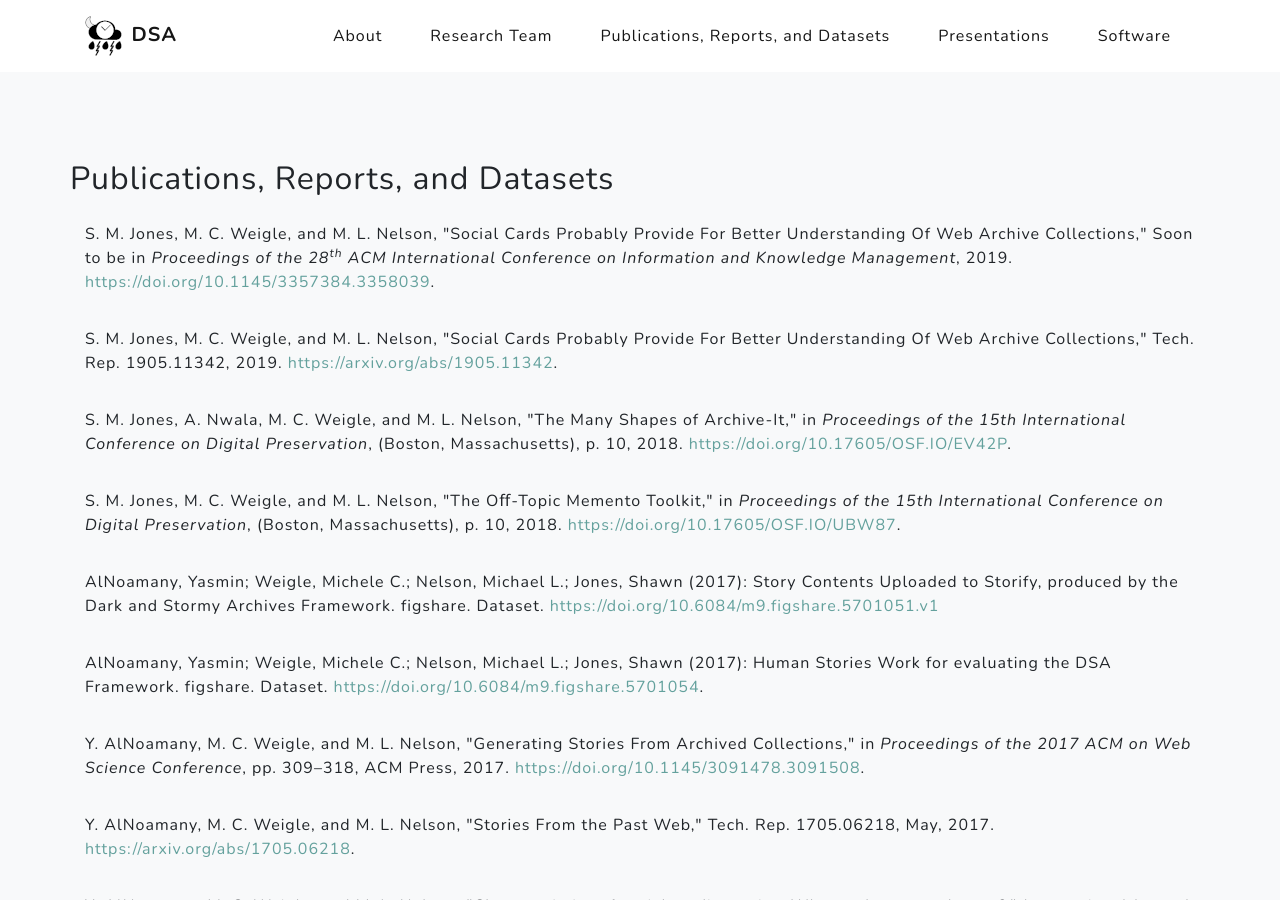
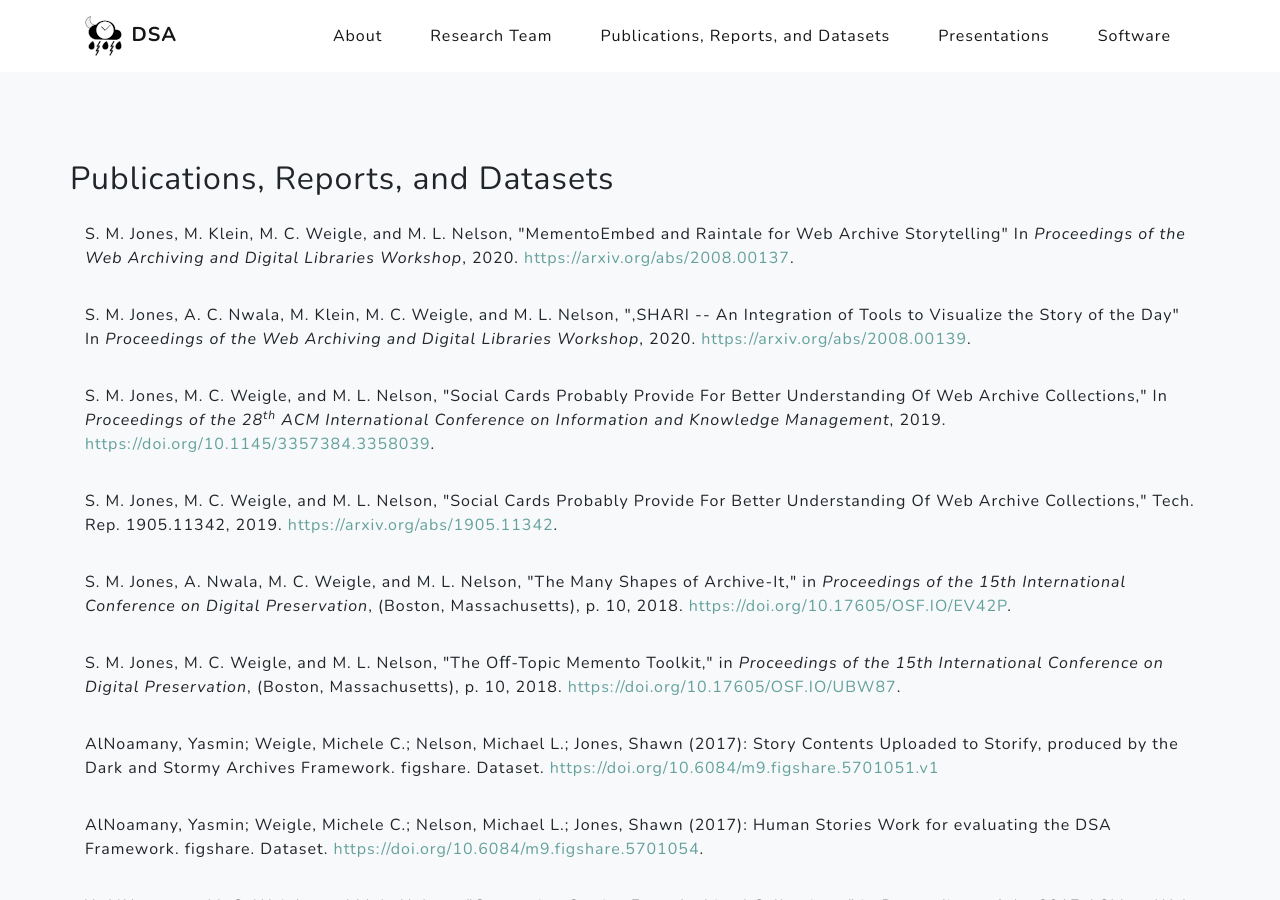
Before and after one commit to oduwsdl/oduwsdl.github.io, a Jekyll site: the page built from publications.html, in a window 1280 px wide and 900 px high. Built offline with Jekyll 4.4.1, drawn with Linux system fonts in a browser that asks for light colours; nearby versions of some CDN libraries.

Commit message:
updated for WADL 2020

```diff
--- a/publications.html
+++ b/publications.html
@@ -13,7 +13,27 @@ permalink: /publications.html
 
     <div class="row">
       <div class="col-xl-12 col-lg-12">
-          S. M. Jones, M. C. Weigle, and M. L. Nelson, &quot;Social Cards Probably Provide For Better Understanding Of Web Archive Collections,&quot; Soon to be in <em>Proceedings of the 28<sup>th</sup> ACM International Conference on Information and Knowledge Management</em>, 2019. <a href="https://doi.org/10.1145/3357384.3358039">https://doi.org/10.1145/3357384.3358039</a>.
+          S. M. Jones, M. Klein, M. C. Weigle, and M. L. Nelson, &quot;MementoEmbed and Raintale for Web Archive Storytelling&quot; In <em>Proceedings of the Web Archiving and Digital Libraries Workshop</em>, 2020. <a href="https://arxiv.org/abs/2008.00137">https://arxiv.org/abs/2008.00137</a>.
+      </div>
+    </div>
+
+    <div class="row">
+      <hr/>
+    </div>
+
+    <div class="row">
+      <div class="col-xl-12 col-lg-12">
+          S. M. Jones, A. C. Nwala, M. Klein, M. C. Weigle, and M. L. Nelson, &quot;,SHARI -- An Integration of Tools to Visualize the Story of the Day&quot; In <em>Proceedings of the Web Archiving and Digital Libraries Workshop</em>, 2020. <a href="https://arxiv.org/abs/2008.00139">https://arxiv.org/abs/2008.00139</a>.
+      </div>
+    </div>
+
+    <div class="row">
+      <hr/>
+    </div>
+
+    <div class="row">
+      <div class="col-xl-12 col-lg-12">
+          S. M. Jones, M. C. Weigle, and M. L. Nelson, &quot;Social Cards Probably Provide For Better Understanding Of Web Archive Collections,&quot; In <em>Proceedings of the 28<sup>th</sup> ACM International Conference on Information and Knowledge Management</em>, 2019. <a href="https://doi.org/10.1145/3357384.3358039">https://doi.org/10.1145/3357384.3358039</a>.
       </div>
     </div>
 
```
